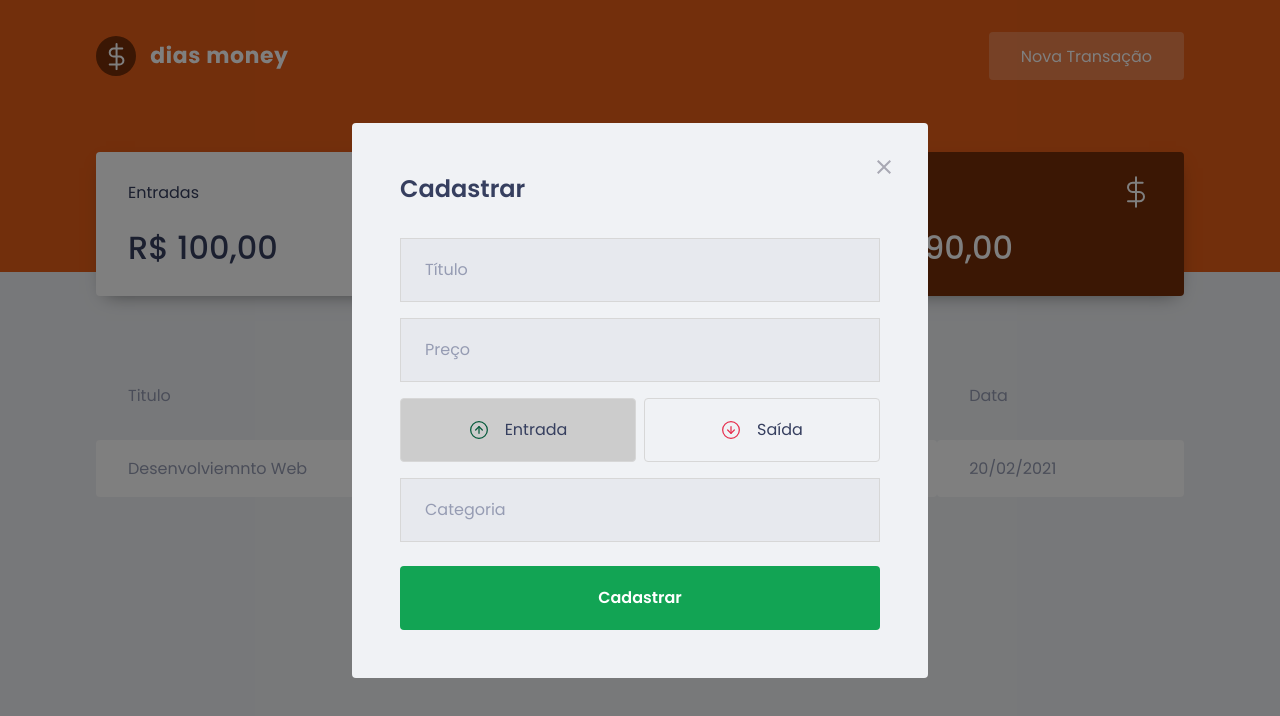
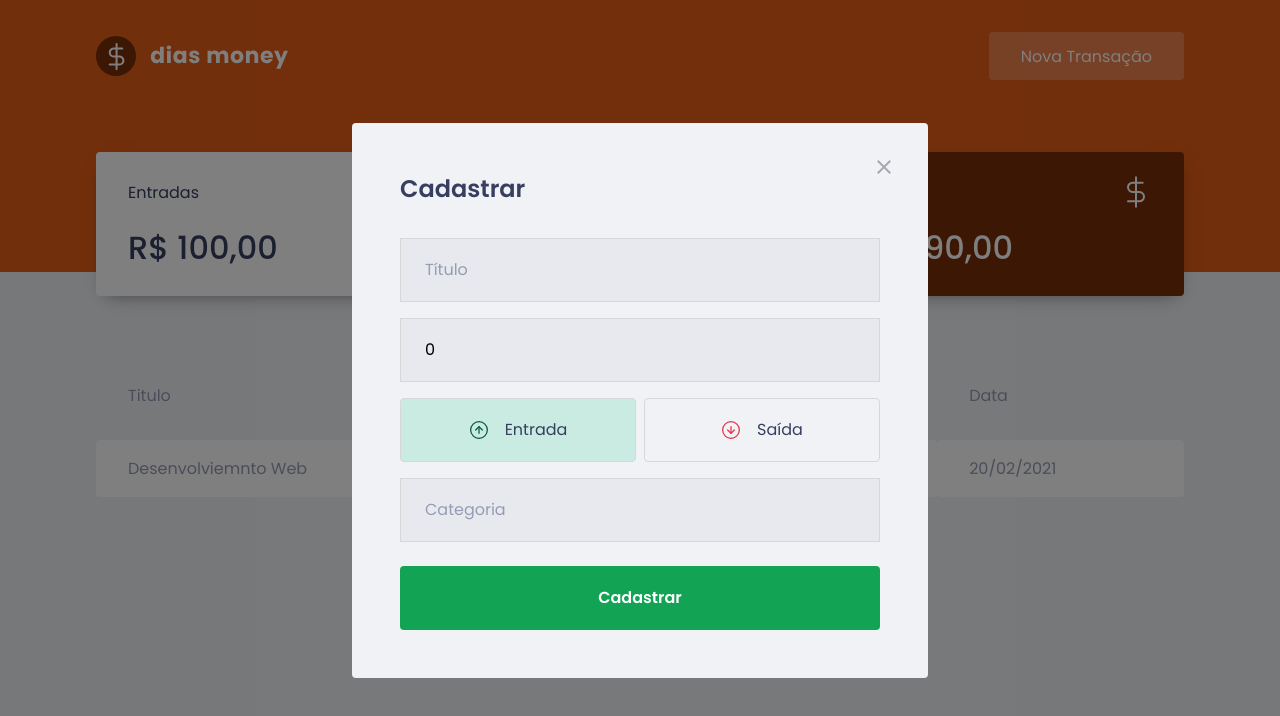
Before and after one commit to felipecabrals/diasmoney, a React (Create React App) app: page / in a window 1280 px wide. Both pictures are taken after a click on the button "Nova Transação". Shown: the top 716 px of the page. Built offline with nearby package versions, Linux system fonts and the light colour scheme; no server answers; what miragejs would draw is missing.

Commit message:
inserindo dados na API miragejs

```diff
--- a/src/components/NewTransactionModal/index.tsx
+++ b/src/components/NewTransactionModal/index.tsx
@@ -3,7 +3,8 @@ import { Container, TransactionTypeContainer, RadioBox } from './styles';
 import closeImg from '../../assets/close.svg'
 import entradaImg from '../../assets/icon-entrada.svg'
 import saidaImg from '../../assets/icon-saida.svg'
-import { useState } from 'react';
+import { FormEvent, useState } from 'react';
+import { api } from '../../services/api';
 
 interface NewTransactionModalProps  {
   isOpen: boolean;
@@ -11,7 +12,22 @@ interface NewTransactionModalProps  {
 }
 
 export function NewTransactionModal ({isOpen, onRequestClose}: NewTransactionModalProps) {
+  const [title, setTitle] = useState('');
+  const [category, setCategory] = useState('');
+  const [price, setPrice] = useState(0);
   const [type, setType] = useState('deposit');
+
+  function handleCreateNewTransaction (event: FormEvent) {
+    event.preventDefault();
+    const data = {
+      title,
+      price,
+      category,
+      type,
+    };
+    api.post('/transactions', data)
+  }
+
   return (
     <Modal
           isOpen={isOpen}
@@ -27,15 +43,16 @@ export function NewTransactionModal ({isOpen, onRequestClose}: NewTransactionMod
             <img src={closeImg} alt="Fechar Modal"/>
           </button>
 
-          <Container>
+          <Container onSubmit={handleCreateNewTransaction}>
             <h2>Cadastrar</h2>
-            <input type="text" placeholder="Título"/>
-            <input type="number" placeholder="Preço"/>
+            <input placeholder="Título" value={title} onChange={event => setTitle(event.target.value)} />
+            <input type="number" placeholder="Preço" value={price} onChange={event => setPrice(Number(event.target.value))} />
               <TransactionTypeContainer>
                 <RadioBox
                   type="button"
                   onClick={() => { setType('deposit'); }}
                   isActive={type == 'deposit'}
+                  activeColor="green"
                 >
                   <img src={entradaImg} alt="Entrada"/>
                   <span>Entrada</span>
@@ -45,12 +62,13 @@ export function NewTransactionModal ({isOpen, onRequestClose}: NewTransactionMod
                   type="button"
                   onClick={() => { setType('withdraw'); }}
                   isActive={type == 'withdraw'}
+                  activeColor="red"
                 >
                   <img src={saidaImg} alt="Saída"/>
                   <span>Saída</span>
                 </RadioBox>
               </TransactionTypeContainer>
-            <input type="text" placeholder="Categoria"/>
+            <input type="text" placeholder="Categoria" value={category} onChange={event => setCategory(event.target.value)} />
             <button type="submit">Cadastrar</button>
           </Container>
 
--- a/src/components/NewTransactionModal/styles.ts
+++ b/src/components/NewTransactionModal/styles.ts
@@ -1,5 +1,5 @@
 import styled from 'styled-components';
-import { darken } from 'polished';
+import { darken, transparentize } from 'polished';
 
 export const Container = styled.form `
   h2 {
@@ -54,13 +54,21 @@ export const TransactionTypeContainer = styled.div `
 `;
 interface RadioBoxProps {
   isActive: boolean;
+  activeColor: 'green' | 'red';
 }
+const colors = {
+  green: '#33CC95',
+  red: '#E52E4D'
+};
+
 export const RadioBox = styled.button<RadioBoxProps> `
     height: 4rem;
     border: 1px solid #d7d7d7;
     border-radius: 0.25rem;
 
-    background: ${(props) => props.isActive ? '#ccc' : 'transparent'};
+    background: ${(props) => props.isActive
+    ? transparentize(0.8, colors[props.activeColor])
+    : 'transparent'};
 
     display: flex;
     align-items: center;
--- a/src/index.tsx
+++ b/src/index.tsx
@@ -1,23 +1,21 @@
 import React from 'react';
 import ReactDOM from 'react-dom';
-import {createServer} from 'miragejs';
+import {createServer, Model} from 'miragejs';
 import { App } from './App';
 
 createServer({
+  models:{
+    transaction: Model,
+  },
   routes() {
     this.namespace = 'api';
 
     this.get('/transactions', () => {
-      return [
-        {
-          id: 1,
-          title: 'transaction 1',
-          amount: 400,
-          type: 'deposit',
-          category: 'Food',
-          createdAt: new Date()
-        }
-      ]
+      return this.schema.all('transaction')
+    })
+    this.post('/transactions', (schema, request) => {
+      const data = JSON.parse(request.requestBody)
+      return schema.create('transaction', data)
     })
   }
 })
```
